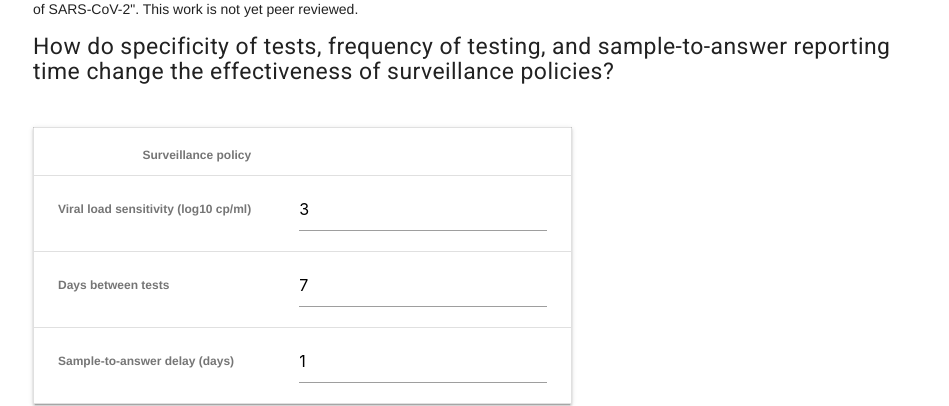
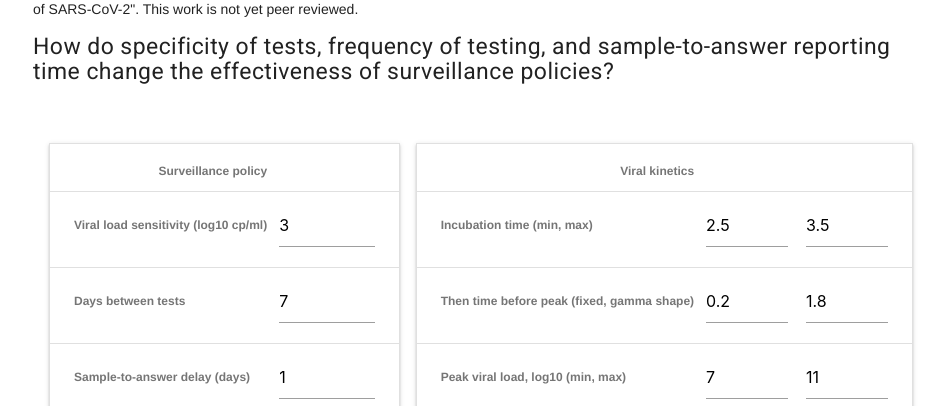
Before and after one commit to samzhang111/seroprevalence-viz, a website: page calculator3.html in a window 1280 px wide. Shown: the part 394-800 px from the top of the page, without its empty margins (159-1108 px from the left). Drawn offline with nearby package versions, Linux system fonts and the light colour scheme.

Commit message:
more compressed settings

```diff
--- a/assets/css/covid/calc3.css
+++ b/assets/css/covid/calc3.css
@@ -7,15 +7,23 @@
 }
 
 #inputs table {
-    width: auto;
+    display: inline-block;
+}
+
+#inputs th {
+    padding-right: 1em;
+}
+
+#inputs td {
+    padding-left: 0;
+}
+
+#inputs input {
+    min-width: 2.5em;
 }
 
 .inputtable {
     margin-bottom: 1em;
-}
-
-.inputtable input {
-    width: 10em;
 }
 
 .label {
--- a/calculator3.html
+++ b/calculator3.html
@@ -35,7 +35,8 @@
 			</div>
 
 			<div id="inputs">
-				<table class="mdl-data-table mdl-js-data-table mdl-shadow--2dp inputtable">
+				<div class="mdl-grid">
+				<table class="mdl-data-table mdl-js-data-table mdl-shadow--2dp mdl-cell mdl-cell--5-col mdl-cell--8-col-tablet inputtable">
 					<th>Surveillance policy</th>
 					<tr class="row">
 						<th class="mdl-data-table__cell--non-numeric label">Viral load sensitivity (log10 cp/ml)</th>
@@ -62,10 +63,10 @@
 					</tr>
 				</table>
 
-				<table class="mdl-data-table mdl-js-data-table mdl-shadow--2dp inputtable">
+				<table class="mdl-data-table mdl-js-data-table mdl-shadow--2dp mdl-cell mdl-cell--7-col mdl-cell--8-col-tablet inputtable">
 					<th>Viral kinetics</th>
 					<tr class="row">
-						<th class="mdl-data-table__cell--non-numeric label">Incubation time until 1e3 (min, max)</th>
+						<th class="mdl-data-table__cell--non-numeric label">Incubation time (min, max)</th>
 						<td>
 							<input class="validate" id="incubationmin" type="number" step="0.5" min="1" value="2.5">
 							<div class="helper-text" data-error="Must be >=1"></div>
@@ -77,7 +78,7 @@
 					</tr>
 
 					<tr class="row">
-						<th class="mdl-data-table__cell--non-numeric label">Time between 1e3 and peak (fixed, gamma shape)</th>
+						<th class="mdl-data-table__cell--non-numeric label">Then time before peak (fixed, gamma shape)</th>
 						<td>
 							<input class="validate" id="onsetfixed" type="number" step="0.1" min="0" value="0.2">
 							<div class="helper-text" data-error="Must be >=0"></div>
@@ -110,6 +111,7 @@
 						</td>
 					</tr>
 				</table>
+			</div>
 
 				<button class="mdl-button mdl-js-button mdl-button--raised mdl-button--colored" id="runsampling">Update Graph</button>
 			</div>
```
Also changed, not shown: dist-calc3/covid-calculator3.html (+6 -4 lines).
